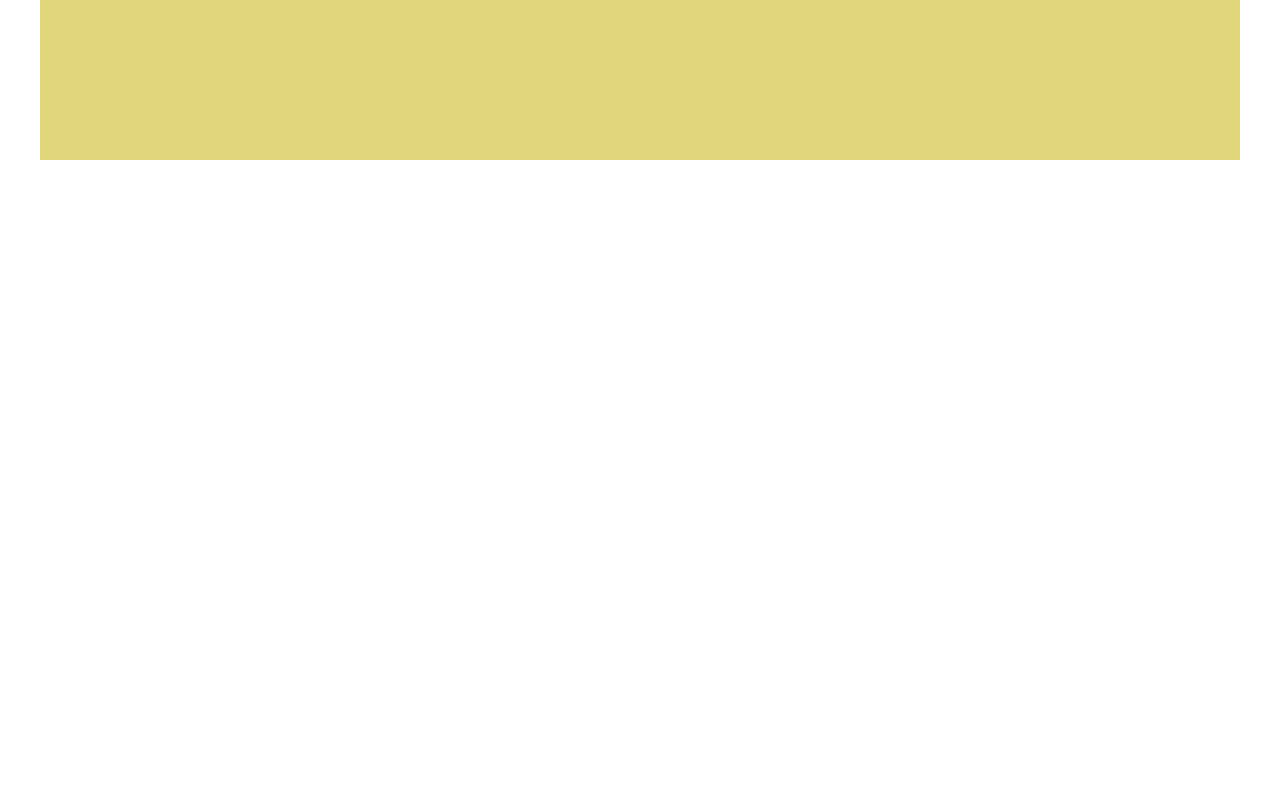
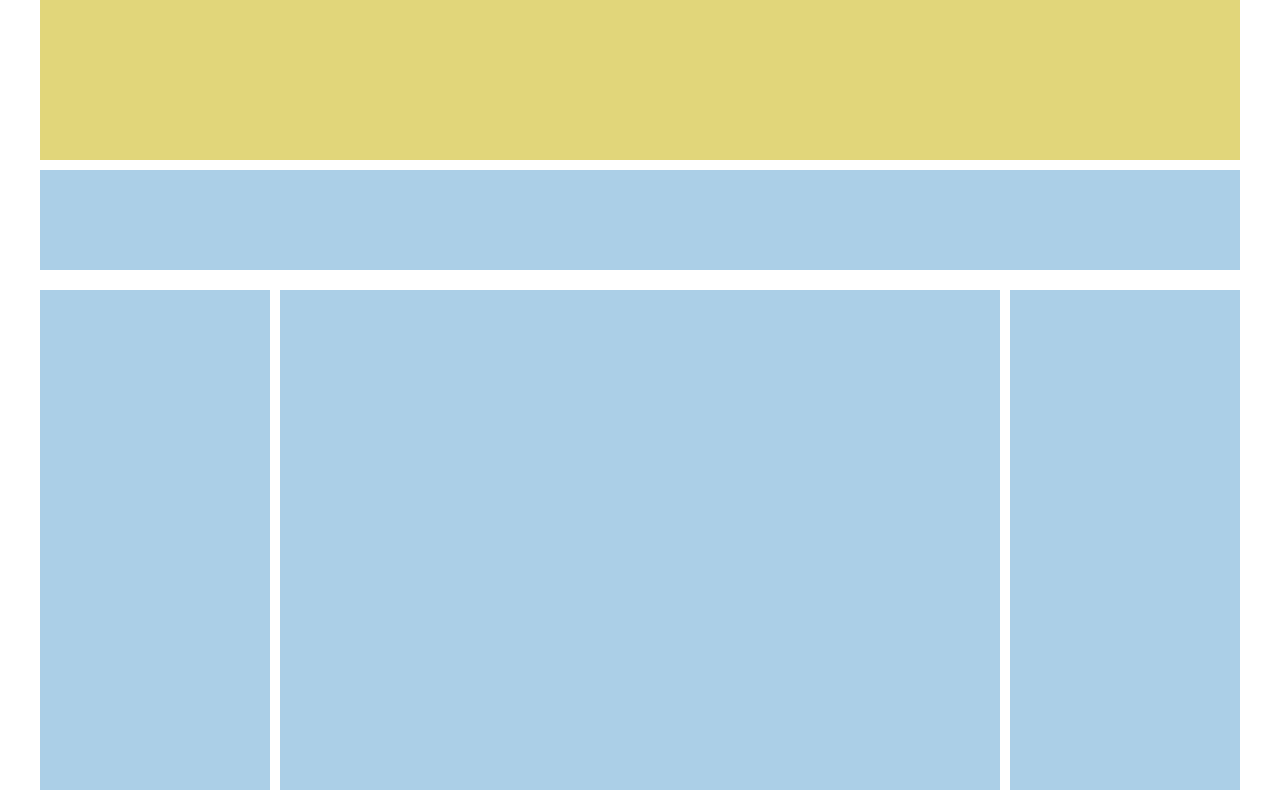
Before and after one commit to neshi00/htmlcss-struttura-wp, a plain HTML site: page index.html in a window 1280 px wide. Shown: the part 360-1160 px from the top of the page. Before the commit the page ends 800 px from the top, so only its background shows below. Drawn offline with Linux system fonts and the light colour scheme.

Commit message:
main con over-row + row

```diff
--- a/css/style.css
+++ b/css/style.css
@@ -19,5 +19,47 @@ header {
 .promoted {
     width: 100%;
     height: 400px;
+    margin: 10px 0;
     background-color: #e1d67a;
 }
+
+main {
+    width: 100%;
+    height: 600px;
+}
+
+.over-row {
+    height: 100px;
+    background-color: #abcfe7;
+    margin: 10px 0;
+}
+
+.row {
+    width: 100%;
+    height: 500px;
+    margin: 10px 0;
+}
+
+.row::after {
+    content: "";
+    display: table;
+    clear: both;
+}
+
+.left {
+    width: calc(20% - 10px);
+    float: left;
+    background-color: #abcfe7;
+}
+.central {
+    width: 60%;
+    float: left;
+    margin: 10px 10px;
+    background-color: #abcfe7;
+}
+
+.right {
+    width: calc(20% - 10px);
+    float: left;
+    background-color: #abcfe7;
+}
--- a/index.html
+++ b/index.html
@@ -22,7 +22,24 @@
         </div>
 
 
-        <main> <!--utilizzare clear-fix-->
+        <main>
+            <div class="over-row"></div>
+
+            <div class="row"> <!--utilizzare clear-fix-->
+                <div class="row left">
+
+                </div>
+
+                <div class="row central">
+
+                </div>
+
+                <div class="row right">
+
+                </div>
+
+
+            </div>
 
         </main>
 
```
